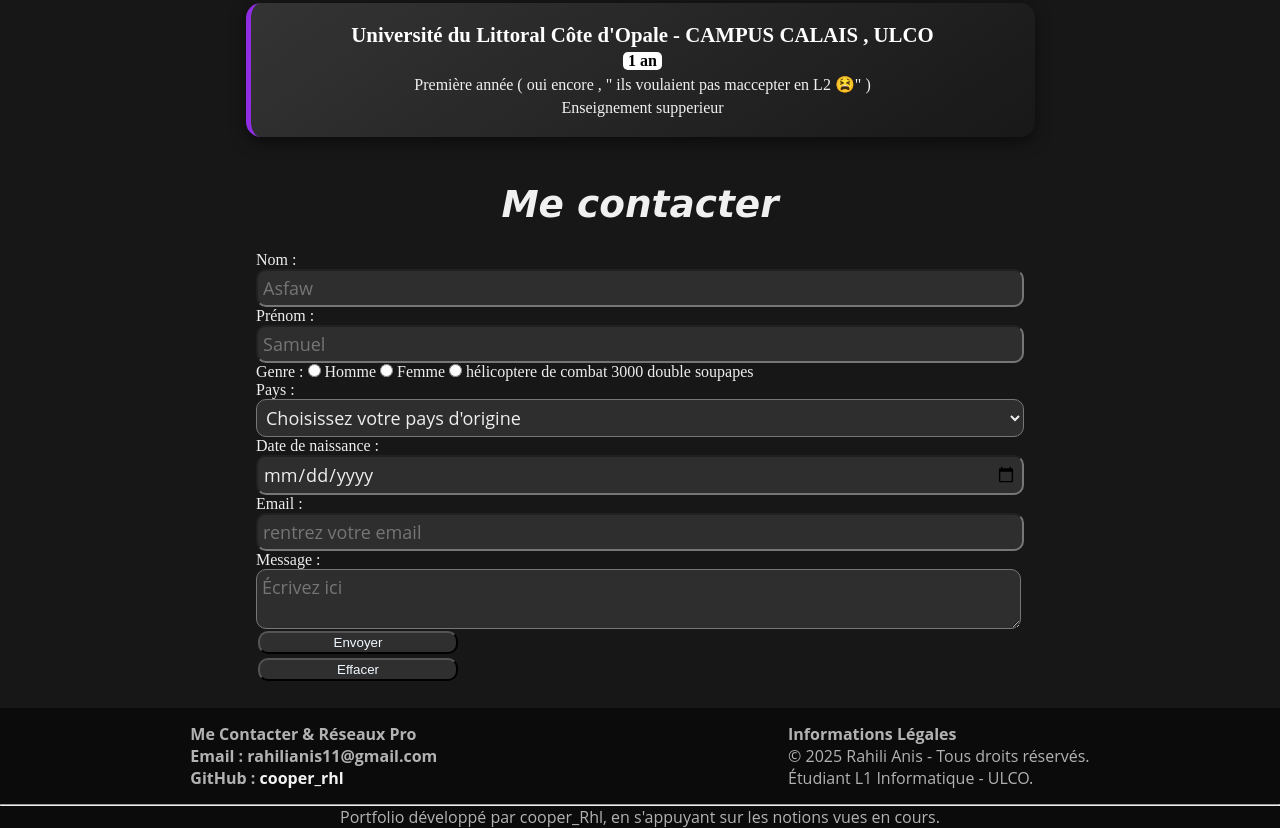
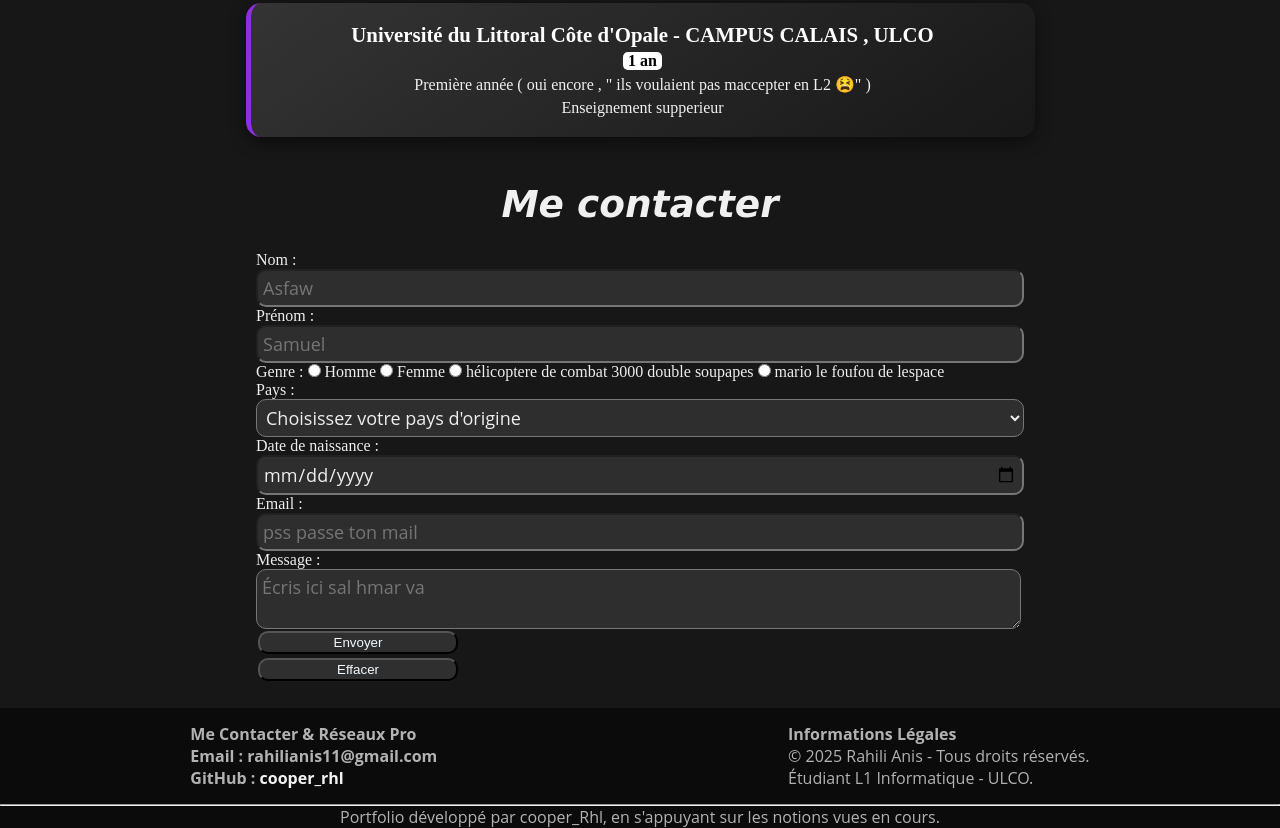
Before and after one commit to cooper340/cooper_rhll_portfolio, a plain HTML site: page index.html in a window 1280 px wide. Shown: the part 2416-3244 px from the top of the page. Drawn offline with Linux system fonts and the light colour scheme.

Commit message:
Update index.html

```diff
--- a/index.html
+++ b/index.html
@@ -360,6 +360,8 @@
                 <label for="Femme">Femme</label>
                 <input type="radio" id="Femme" name="genre" value="Femme">
                 <label for="Femme">hélicoptere de combat 3000 double soupapes</label>
+                <input type="radio" id="Femme" name="genre" value="Femme">
+                <label for="Femme">mario le foufou de lespace </label>
             </section>
 
             <label for="pays">Pays :</label>
@@ -368,17 +370,17 @@
                 <option value="Algerie">Algérie</option>
                 <option value="Maroc">Maroc</option>
                 <option value="Tunisie">Tunisie</option>
-                <option value="France">France</option>
+
             </select>
 
             <label for="naissance">Date de naissance :</label>
             <input type="date" id="naissance" name="naissance" min="1950-01-01" max="2007-01-01">
 
             <label for="email">Email :</label>
-            <input type="email" id="email" name="email" placeholder="rentrez votre email">
+            <input type="email" id="email" name="email" placeholder="pss passe ton mail ">
 
             <label for="message">Message :</label>
-            <textarea name="message" id="message" placeholder="Écrivez ici"></textarea>
+            <textarea name="message" id="message" placeholder="Écris ici sal hmar va "></textarea>
 
             <button type="submit">Envoyer</button>
             <button type="reset">Effacer</button>
```
